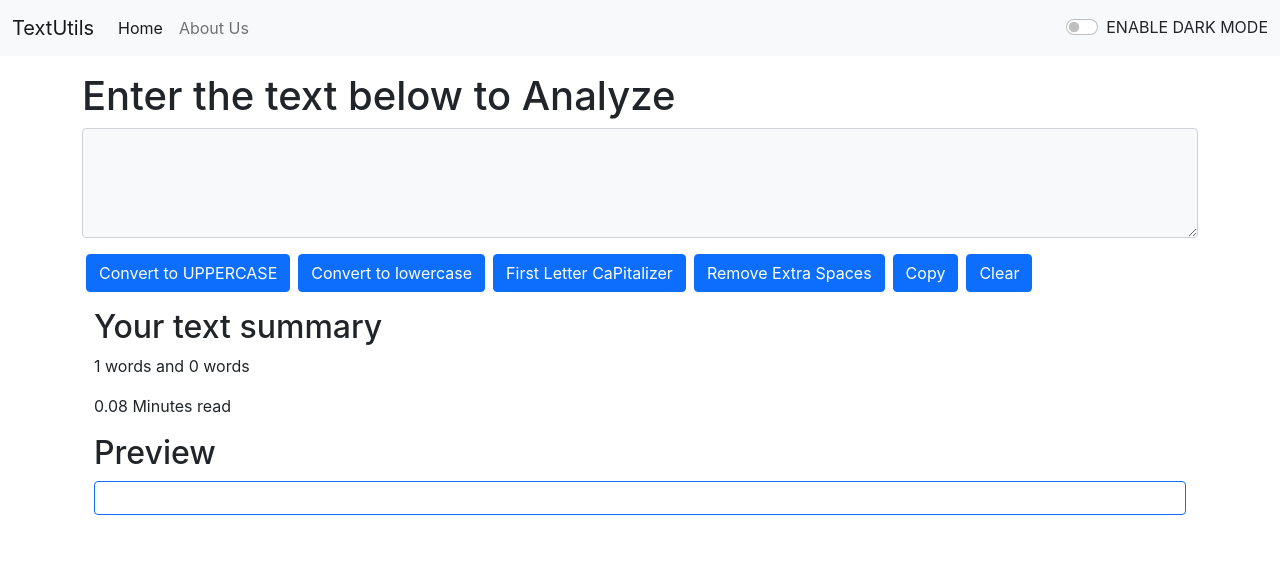
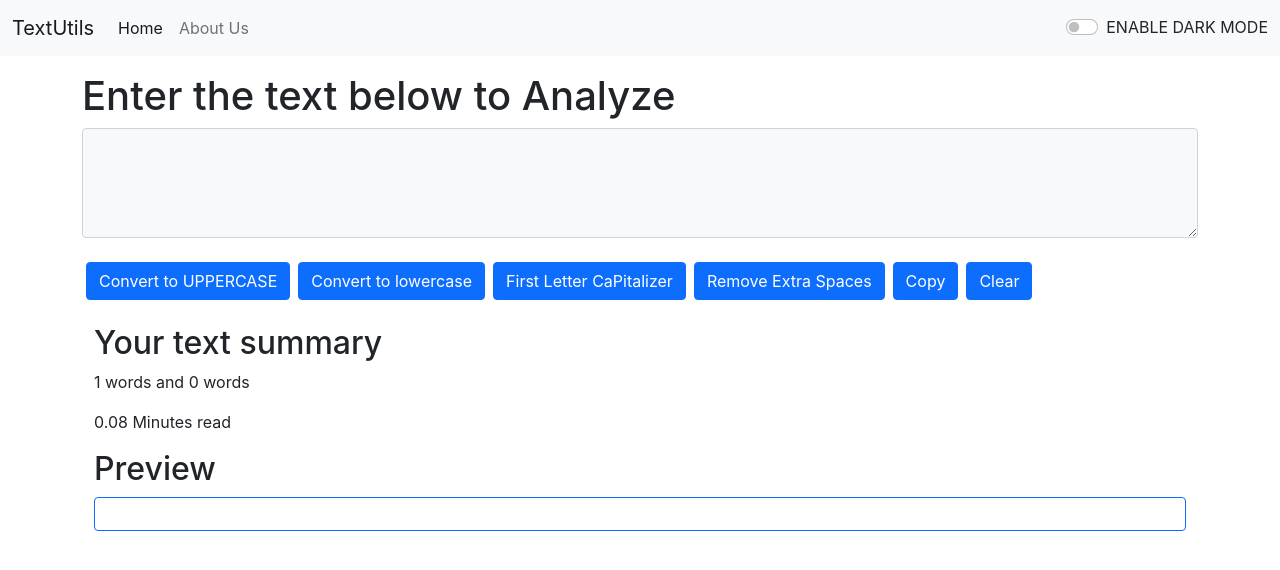
Before and after one commit to tauhidsaif/text-utils, a React (Create React App) app: page / in a window 1280 px wide. Shown: the top 570 px of the page. Built offline with nearby package versions, Linux system fonts and the light colour scheme.

Commit message:
added my-2 class to buttons

```diff
--- a/src/components/TextForm.js
+++ b/src/components/TextForm.js
@@ -65,24 +65,24 @@ export default function TextForm(props) {
       </div>
       <button
         onClick={handleClickUp}
-        className="btn btn-primary  mx-1"
+        className="btn btn-primary my-2  mx-1"
         type="submit"
       >
         Convert to UPPERCASE
       </button>
-      <button onClick={handleClickDown} className="btn btn-primary mx-1 ">
+      <button onClick={handleClickDown} className=" btn btn-primary mx-1 my-2 ">
         Convert to lowercase
       </button>
-      <button onClick={handleClickFirst} className="btn btn-primary mx-1 ">
+      <button onClick={handleClickFirst} className=" btn btn-primary mx-1 my-2 ">
         First Letter CaPitalizer
       </button>
-      <button onClick={handleExtraSpaces} className="btn btn-primary mx-1 ">
+      <button onClick={handleExtraSpaces} className=" btn btn-primary mx-1 my-2 ">
         Remove Extra Spaces
       </button>
-      <button onClick={handleCopy} className="btn btn-primary mx-1 ">
+      <button onClick={handleCopy} className=" btn btn-primary mx-1  my-2">
         Copy
       </button>
-      <button onClick={handleClickClear} className="btn btn-primary mx-1 ">
+      <button onClick={handleClickClear} className=" btn btn-primary mx-1 my-2 ">
         Clear
       </button>
 
```
